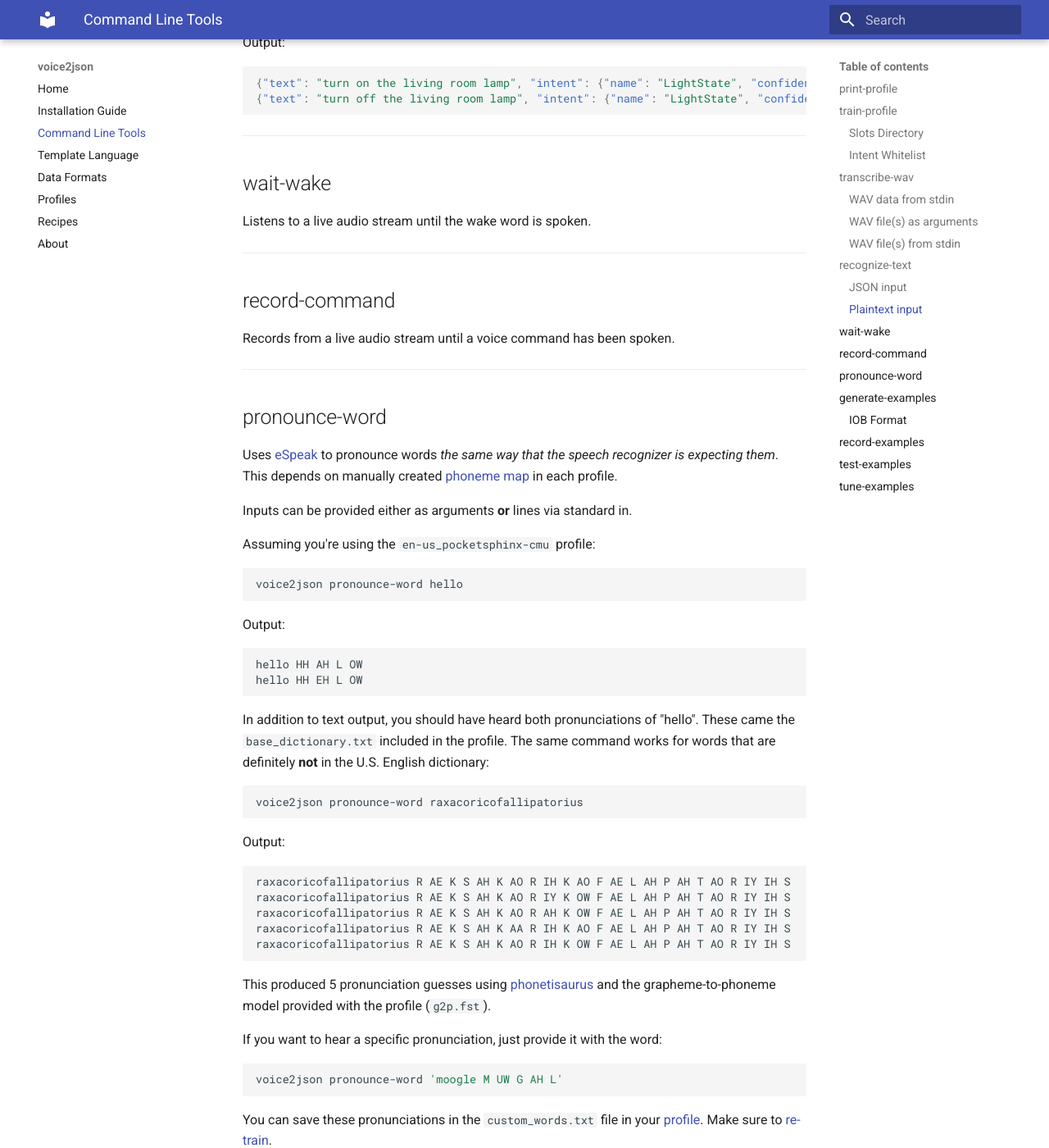
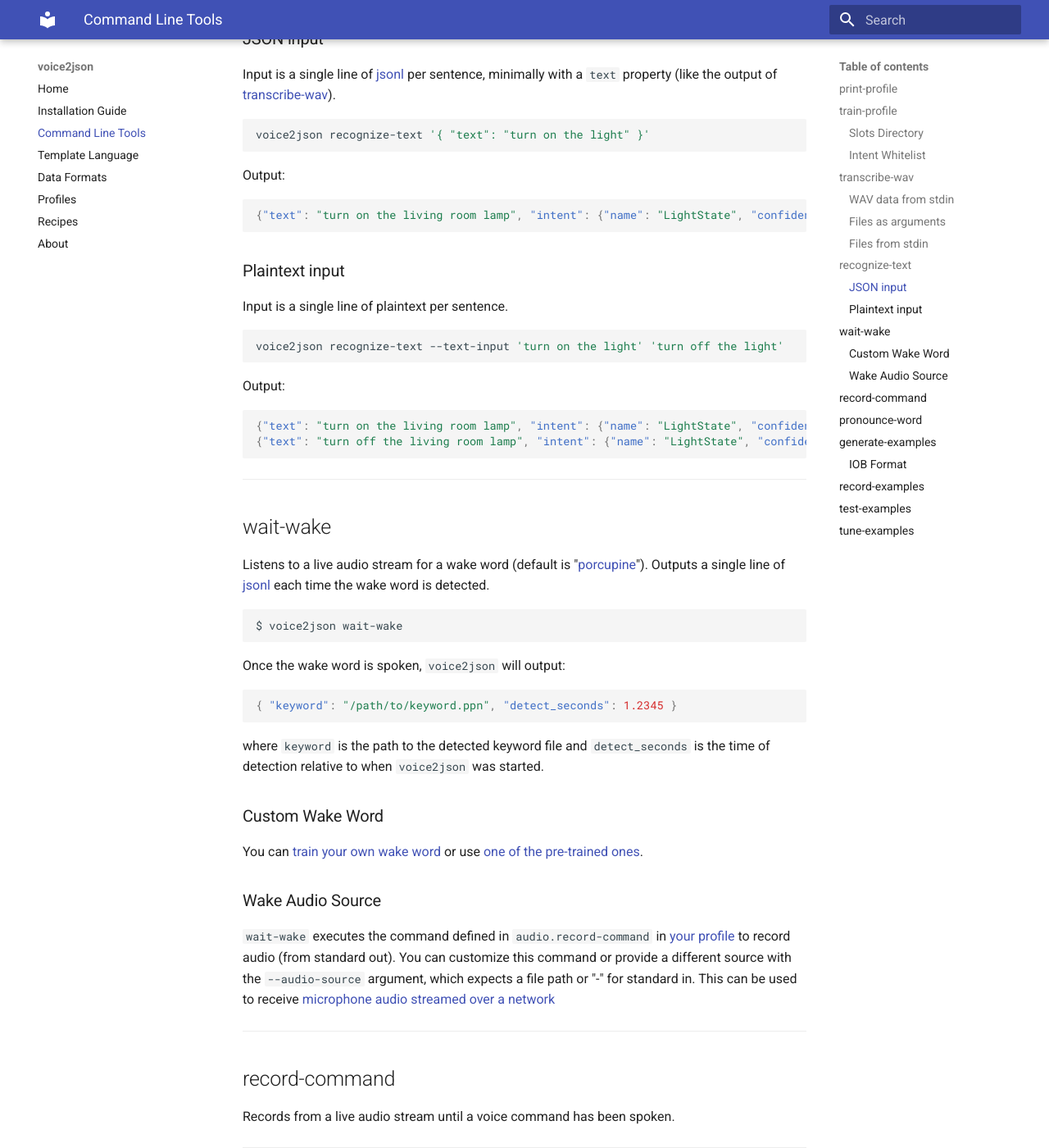
Before and after one commit to synesthesiam/voice2json, an MkDocs documentation site: the page built from docs/commands.md, in a window 1280 px wide and 1400 px high, scrolled down 4026 px. Shown: the whole window at 82% size. Built offline with MkDocs 1.6.1 and Material for MkDocs 9.7.7, drawn with Linux system fonts in a browser that asks for light colours; some of the changed text lies outside the part shown.

````diff
--- a/docs/commands.md
+++ b/docs/commands.md
@@ -38,6 +38,28 @@ Output:
         "name": "english",
         "code": "en-us"
     },
+    "speech-to-text": {
+        ...
+    },
+    "intent-recognition": {
+        ...
+    },
+    "training": {
+        ...
+    },
+    "wake-word": {
+        ...
+    },
+    "voice-command": {
+        ...
+    },
+    "text-to-speech": {
+        ...
+    },
+    "audio": {
+        ...
+    },
+
     ...
 }
 ```
@@ -110,7 +132,7 @@ Output:
 
 **Note**: No `wav_name` property is provided when WAV data comes from standard in.
 
-### WAV file(s) as arguments
+### Files as arguments
 
 Reads one or more WAV files and transcribes each of them in turn.
 
@@ -128,7 +150,7 @@ Output:
 {"text": "what time is it", "transcribe_seconds": 0.123, "wav_seconds": 1.456, "wav_name": "what-time-is-it.wav"}
 ```
 
-### WAV file(s) from stdin
+### Files from stdin
 
 Reads one or more WAV file paths from standard in and transcribes each of them in turn. If arguments are also provided, they will be processed **first**.
 
@@ -189,7 +211,28 @@ Output:
 
 ## wait-wake
 
-Listens to a live audio stream until the wake word is spoken.
+Listens to a live audio stream for a wake word (default is "[porcupine](https://github.com/Picovoice/Porcupine)"). Outputs a single line of [jsonl](http://jsonlines.org) each time the wake word is detected.
+
+```bash
+$ voice2json wait-wake
+```
+
+Once the wake word is spoken, `voice2json` will output:
+
+```json
+{ "keyword": "/path/to/keyword.ppn", "detect_seconds": 1.2345 }
+```
+
+where `keyword` is the path to the detected keyword file and `detect_seconds` is the time of detection relative to when `voice2json` was started.
+
+### Custom Wake Word
+
+You can [train your own wake word](https://github.com/Picovoice/Porcupine#picovoice-console) or use [one of the pre-trained ones](https://github.com/Picovoice/porcupine/tree/master/resources/keyword_files).
+
+
+### Wake Audio Source
+
+`wait-wake` executes the command defined in `audio.record-command` in [your profile](profiles.md) to record audio (from standard out). You can customize this command or provide a different source with the `--audio-source` argument, which expects a file path or "-" for standard in. This can be used to receive [microphone audio streamed over a network](recipes.md#stream-microphone-audio-over-a-network)
 
 ---
 
````
Also changed, not shown: other parts of docs/commands.md (+1 -1 lines), docs/recipes.md (+34 -0 lines), 2 other files.
